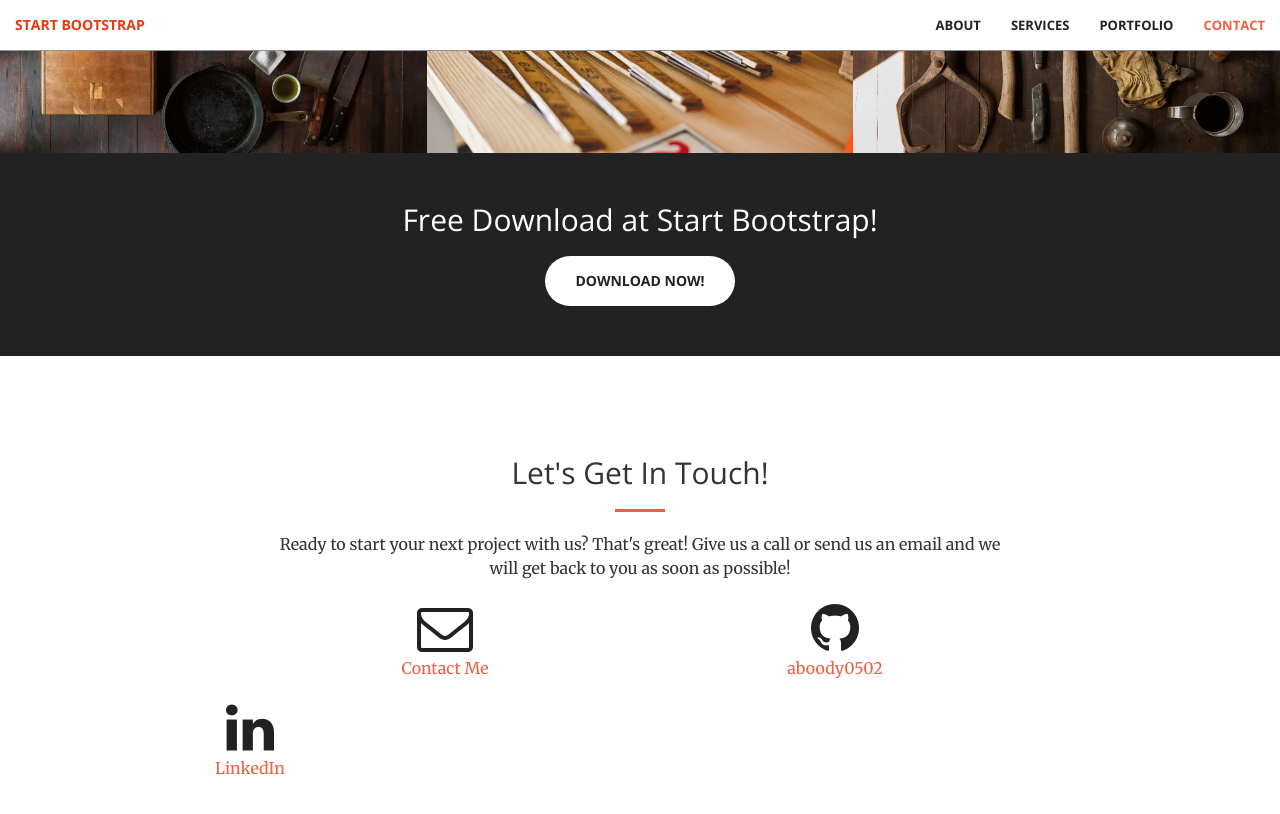
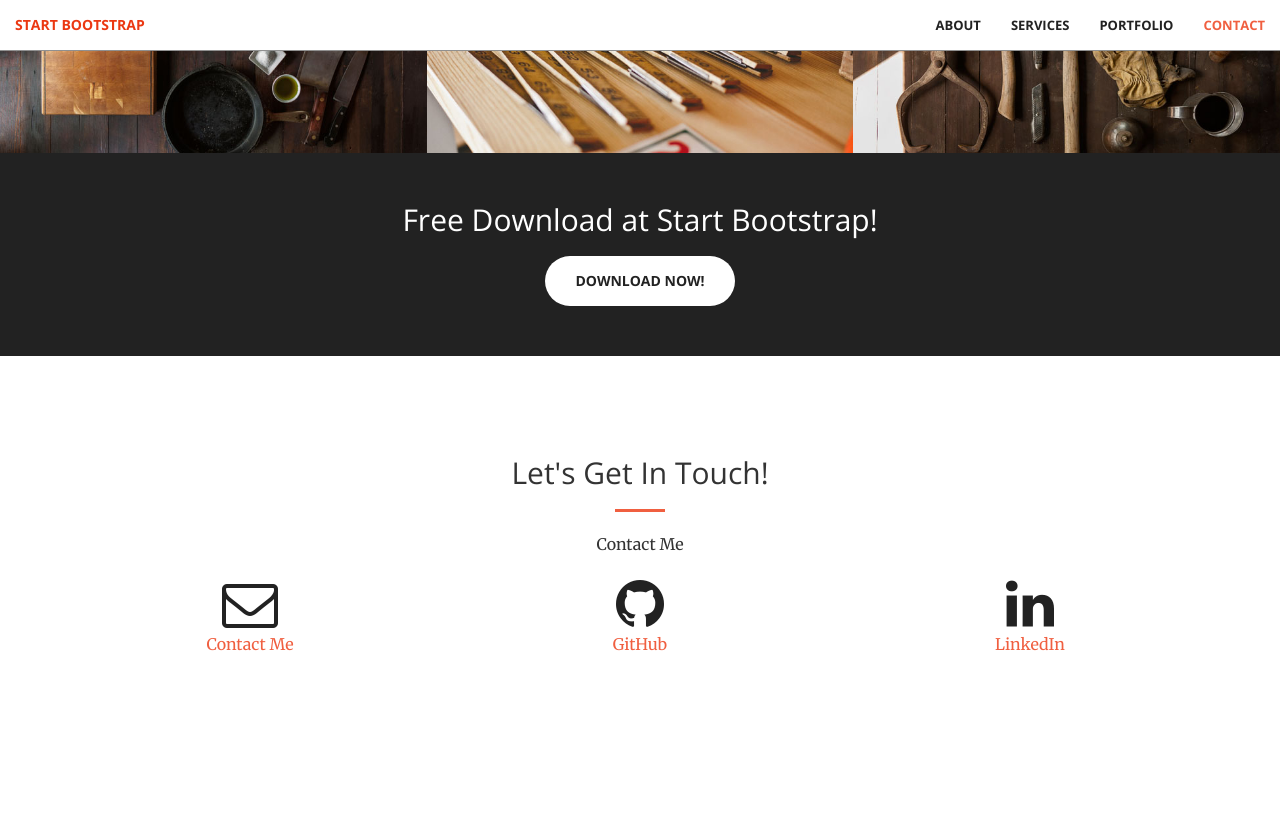
Before and after one commit to aboody0502/portfolio, a Jekyll site: the page built from index.html, in a window 1280 px wide and 900 px high, scrolled down 2081 px. Shown: the top 814 px of the window. Built offline with Jekyll 4.4.1, drawn with Linux system fonts in a browser that asks for light colours; after the commit the page ends 2857 px from its top, so only the background shows below that.

Commit message:
Updated site with updated contact info2

```diff
--- a/_includes/contact.html
+++ b/_includes/contact.html
@@ -4,23 +4,25 @@
             <div class="col-lg-8 col-lg-offset-2 text-center">
                 <h2 class="section-heading">Let's Get In Touch!</h2>
                 <hr class="primary">
-                <p>Ready to start your next project with us? That's great! Give us a call or send us an email and we will get back to you as soon as possible!</p>
-            </div>
-        <div class="col-lg-4 col-lg-offset-2 text-center">
+                <p>Contact Me</p>
+     <a>       </div>
+        <div class="col-lg-4 text-center">
                               <a href="mailto:abdullah.b.othman@gmail.com">
             <i class="fa fa-envelope-o fa-3x wow bounceIn" data-wow-delay=".1s"></i>
                 <p>Contact Me</p>
             </a>
         </div>
         <div class="col-lg-4 text-center">
-            <a href="https://github.com/{{ site.github_username }}">
+            <a href="https://github.com/aboody0502">
             <i class="fa fa-github fa-3x wow bounceIn" data-wow-delay=".1s"></i>
-                <p>{{ site.github_username }}</p>
+                <p>GitHub</p>
       </a>
  </div><div class="col-lg-4 text-center"><a href="https://www.linkedin.com/in/abdullah-b-othman">
  <i class="fa fa-linkedin fa-3x wow bounceIn" data-wow-delay=".1s"></i>
  <p>LinkedIn</p>      </a>
-        </div>
+      </div>
+
+  </div>
 
     </div>
 </section>
```
